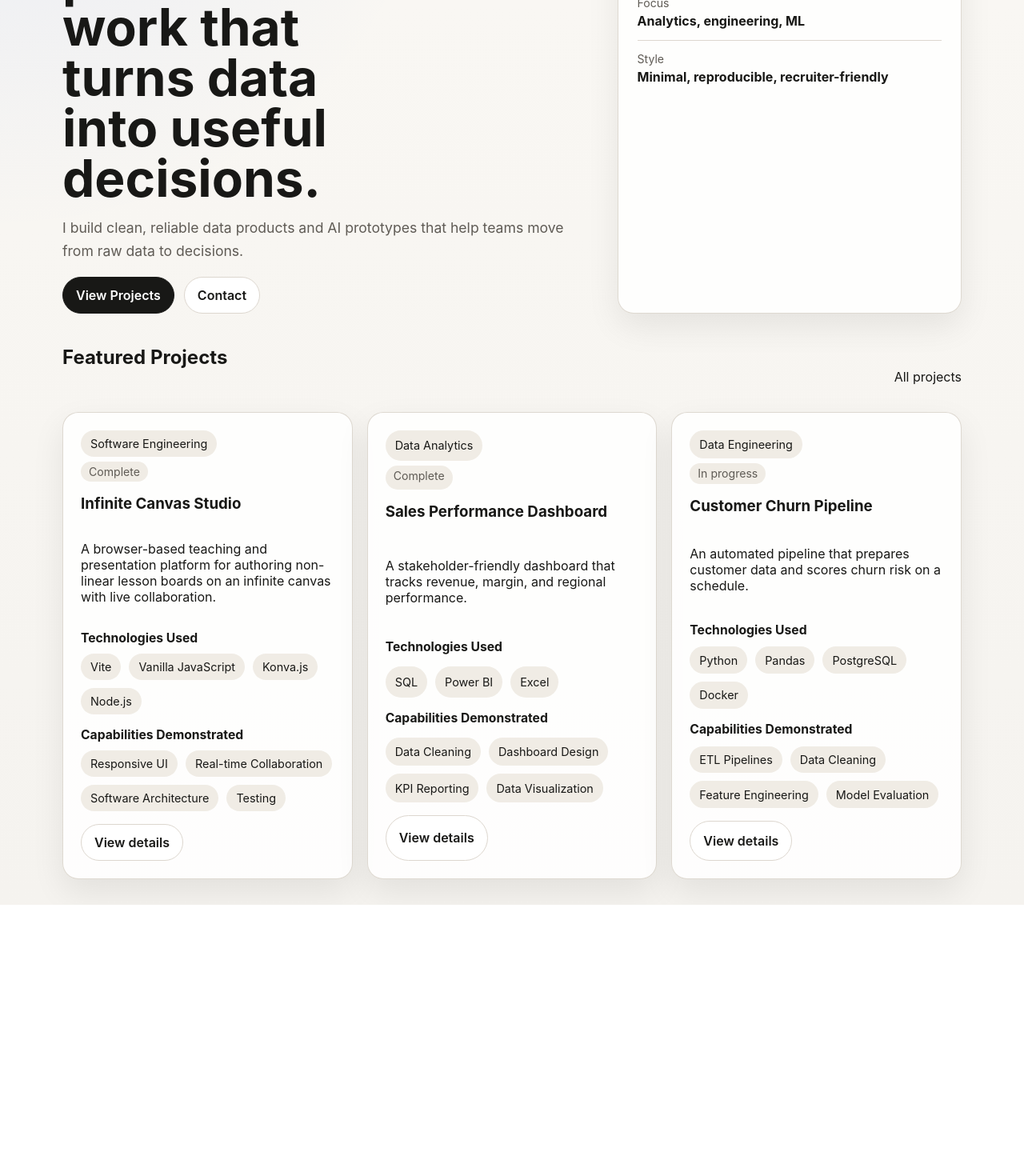
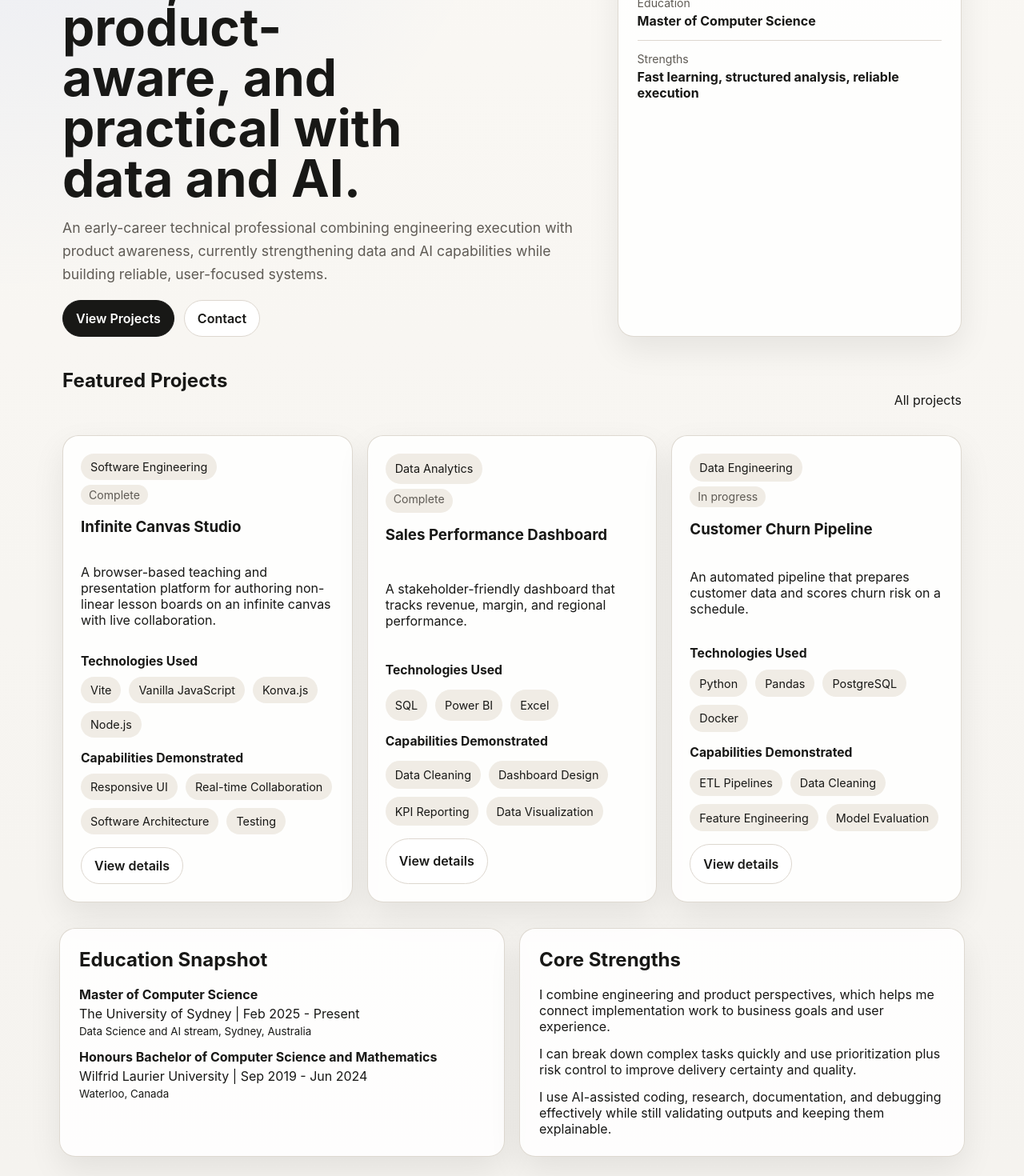
Before and after one commit to arhawk/arhawk.github.io, a React (Vite) app: page / in a window 1280 px wide. Shown: the part 279-1749 px from the top of the page at 80% size. Before the commit the page ends 1410 px from the top, so only its background shows below. Built offline with nearby package versions, Linux system fonts and the light colour scheme.

Commit message:
added my resume flavour

```diff
--- a/src/App.jsx
+++ b/src/App.jsx
@@ -54,8 +54,8 @@ function HomePage() {
     <>
       <section className="hero">
         <div>
-          <p className="eyebrow">Data / AI Graduate Portfolio</p>
-          <h1>Clean, practical work that turns data into useful decisions.</h1>
+          <p className="eyebrow">English Resume Portfolio</p>
+          <h1>Engineering-first, product-aware, and practical with data and AI.</h1>
           <p className="lead">{portfolio.summary}</p>
           <div className="actions">
             <Link className="button primary" to="/projects">
@@ -74,12 +74,12 @@ function HomePage() {
               <strong>{portfolio.location}</strong>
             </li>
             <li>
-              <span>Focus</span>
-              <strong>Analytics, engineering, ML</strong>
+              <span>Education</span>
+              <strong>{portfolio.education[0].title}</strong>
             </li>
             <li>
-              <span>Style</span>
-              <strong>Minimal, reproducible, recruiter-friendly</strong>
+              <span>Strengths</span>
+              <strong>Fast learning, structured analysis, reliable execution</strong>
             </li>
           </ul>
         </aside>
@@ -96,6 +96,31 @@ function HomePage() {
           ))}
         </div>
       </section>
+
+      <section className="two-col">
+        <div className="panel">
+          <h2>Education Snapshot</h2>
+          <ul className="list">
+            {portfolio.education.map((item) => (
+              <li key={`${item.org}-${item.period}`}>
+                <strong>{item.title}</strong>
+                <div>
+                  {item.org} | {item.period}
+                </div>
+                <small>{item.notes}</small>
+              </li>
+            ))}
+          </ul>
+        </div>
+        <div className="panel">
+          <h2>Core Strengths</h2>
+          <ul className="list">
+            {portfolio.uniqueStrengths.slice(0, 3).map((item) => (
+              <li key={item}>{item}</li>
+            ))}
+          </ul>
+        </div>
+      </section>
     </>
   );
 }
@@ -107,19 +132,19 @@ function AboutPage() {
       <p className="lead">{portfolio.about}</p>
       <div className="two-col">
         <div className="panel">
-          <h2>What I bring</h2>
+          <h2>Snapshot</h2>
           <ul className="list">
-            <li>Strong data fundamentals and clear metric thinking</li>
-            <li>Ability to move from analysis to a working prototype</li>
-            <li>Comfort with stakeholder-friendly communication</li>
+            <li>Based in Sydney and focused on data, AI, and software work.</li>
+            <li>I like building practical systems that are easy to understand and maintain.</li>
+            <li>I care about both implementation quality and the user experience around it.</li>
           </ul>
         </div>
         <div className="panel">
-          <h2>How I work</h2>
+          <h2>Current Focus</h2>
           <ul className="list">
-            <li>Start with the problem, not the tool</li>
-            <li>Keep pipelines and assumptions documented</li>
-            <li>Prefer simple, maintainable solutions that can ship</li>
+            <li>Strengthening data science, AI, and software engineering skills.</li>
+            <li>Building portfolio projects that show real technical execution.</li>
+            <li>Preparing for graduate roles and junior opportunities in applied tech.</li>
           </ul>
         </div>
       </div>
@@ -132,22 +157,23 @@ function ResumePage() {
     <section className="page">
       <h1>Resume</h1>
       <p className="lead">
-        Use this page as a polished online resume summary. You can replace the placeholder
-        content with your exact education and experience.
+        Education, skills, self-evaluation, unique strengths, and a concise professional summary.
       </p>
 
       <div className="timeline">
         <div className="panel">
-          <h2>Summary</h2>
-          <p>
-            Data / AI graduate focused on analytics, engineering fundamentals, and applied machine
-            learning. Comfortable with SQL, Python, dashboarding, and lightweight web delivery.
-          </p>
+          <h2>Professional Summary</h2>
+          <p>{portfolio.summary}</p>
+          <ul className="list">
+            {portfolio.summaryPoints.map((item) => (
+              <li key={item}>{item}</li>
+            ))}
+          </ul>
         </div>
         <div className="panel">
           <h2>Education</h2>
           {portfolio.education.map((item) => (
-            <article key={item.org} className="resume-item">
+            <article key={`${item.org}-${item.period}`} className="resume-item">
               <span>{item.period}</span>
               <h3>{item.title}</h3>
               <p>{item.org}</p>
@@ -156,15 +182,37 @@ function ResumePage() {
           ))}
         </div>
         <div className="panel">
-          <h2>Experience</h2>
-          {portfolio.experience.map((item) => (
-            <article key={item.org} className="resume-item">
-              <span>{item.period}</span>
-              <h3>{item.title}</h3>
-              <p>{item.org}</p>
-              <small>{item.notes}</small>
-            </article>
-          ))}
+          <h2>Skills</h2>
+          <div className="skill-groups">
+            {portfolio.skills.map((group) => (
+              <section key={group.group} className="skill-group">
+                <h3>{group.group}</h3>
+                <div className="tags">
+                  {group.items.map((item) => (
+                    <span key={item} className="tag">
+                      {item}
+                    </span>
+                  ))}
+                </div>
+              </section>
+            ))}
+          </div>
+        </div>
+        <div className="panel">
+          <h2>Self-Evaluation</h2>
+          <ul className="list">
+            {portfolio.selfEvaluation.map((item) => (
+              <li key={item}>{item}</li>
+            ))}
+          </ul>
+        </div>
+        <div className="panel">
+          <h2>Unique Strengths</h2>
+          <ul className="list">
+            {portfolio.uniqueStrengths.map((item) => (
+              <li key={item}>{item}</li>
+            ))}
+          </ul>
         </div>
       </div>
     </section>
@@ -288,11 +336,24 @@ function ProjectDetailPage() {
 function SkillsPage() {
   return (
     <section className="page">
-      <h1>Capabilities &amp; Technologies</h1>
-      <p className="lead">A quick scan of the capabilities, tools, and platforms shown across the portfolio.</p>
+      <h1>Skills &amp; Tools</h1>
+      <p className="lead">
+        Resume skills first, with project evidence underneath for a broader portfolio view.
+      </p>
       <div className="skill-grid">
-        <SkillSection title="Capabilities" groups={capabilities} />
-        <SkillSection title="Technologies & Tools" groups={technologies} />
+        <SkillSection title="Resume Skills" groups={portfolio.skills} />
+        <SkillSection title="Project Capabilities" groups={capabilities} />
+      </div>
+      <div className="two-col">
+        <SkillSection title="Technologies &amp; Tools" groups={technologies} />
+        <div className="panel">
+          <h2>Profile Notes</h2>
+          <ul className="list">
+            {portfolio.summaryPoints.map((item) => (
+              <li key={item}>{item}</li>
+            ))}
+          </ul>
+        </div>
       </div>
     </section>
   );
@@ -303,7 +364,7 @@ function ContactPage() {
     <section className="page">
       <h1>Contact</h1>
       <p className="lead">
-        Best for graduate roles, internships, analytics work, and AI/data engineering projects.
+        Best for graduate roles, internships, and opportunities in AI, data science, software, or cybersecurity.
       </p>
       <div className="two-col">
         <div className="panel">
@@ -321,9 +382,10 @@ function ContactPage() {
           </ul>
         </div>
         <div className="panel">
-          <h2>Opportunities I’m Open To</h2>
+          <h2>Open To</h2>
           <ul className="list">
-            <li>I’m open to graduate roles, internships, and junior software/data/AI opportunities. Feel free to contact me about role opportunities, project collaborations, or technical discussions.</li>
+            <li>Graduate roles, internships, and junior software, data, or AI opportunities.</li>
+            <li>Project collaborations, technical discussions, and role referrals.</li>
           </ul>
         </div>
       </div>
--- a/src/data/projects.js
+++ b/src/data/projects.js
@@ -6,24 +6,69 @@ export const portfolio = {
   github: 'https://github.com/arhawk',
   linkedin: 'https://www.linkedin.com/in/zehao-liu-4428a7273/',
   summary:
-    'I build clean, reliable data products and AI prototypes that help teams move from raw data to decisions.',
+    'An early-career technical professional combining engineering execution with product awareness, currently strengthening data and AI capabilities while building reliable, user-focused systems.',
   about:
-    'I am a data and AI graduate focused on analytics, engineering fundamentals, and practical machine learning. I like projects that combine clear problem framing, tidy data pipelines, and simple interfaces people can actually use.',
+    'I learn new tools quickly, turn them into repeatable workflows, and pay attention to usability, delivery pace, and long-term maintainability.',
   education: [
     {
-      period: '2021 - 2025',
-      org: 'Bachelor / Graduate Study',
-      title: 'Data, Analytics, or AI major',
-      notes: 'Tailor this section to your actual degree, institution, and graduation date.'
+      period: 'Feb 2025 - Present',
+      org: 'The University of Sydney',
+      title: 'Master of Computer Science',
+      notes: 'Data Science and AI stream, Sydney, Australia'
+    },
+    {
+      period: 'Sep 2019 - Jun 2024',
+      org: 'Wilfrid Laurier University',
+      title: 'Honours Bachelor of Computer Science and Mathematics',
+      notes: 'Waterloo, Canada'
     }
   ],
-  experience: [
+  skills: [
     {
-      period: 'Internship / Project Work',
-      org: 'Team or Organisation Name',
-      title: 'Data / AI Projects',
-      notes: 'Add your internships, capstones, or relevant part-time work here.'
+      group: 'Languages & Scripting',
+      items: ['C', 'Java', 'Python', 'PHP', 'JavaScript', 'Shell', 'SQL', 'R', 'MATLAB']
+    },
+    {
+      group: 'Data & AI',
+      items: [
+        'Data Pipelines',
+        'Web Scraping',
+        'Pandas',
+        'Matplotlib',
+        'ggplot2',
+        'Scikit-learn',
+        'Keras',
+        'PyTorch',
+        'caret'
+      ]
+    },
+    {
+      group: 'Platforms & Tools',
+      items: ['Linux', 'Git', 'MySQL', 'MongoDB', 'Apache', 'Anaconda']
+    },
+    {
+      group: 'Supporting UI & Hardware',
+      items: ['jQuery', 'Bootstrap', 'Arduino']
     }
+  ],
+  selfEvaluation: [
+    'Strong technical learning ability with a track record of quickly picking up new tools and turning them into reusable workflows.',
+    'Product-minded approach that values not only implementation, but also usability, delivery pace, and maintainability.',
+    'Able to structure complex problems around goals, constraints, priorities, and risk, then turn that plan into execution.',
+    'Habitual in execution and review: I use data and feedback to keep improving implementation details and collaboration habits.',
+    'Ongoing growth area: improving cross-cultural communication and influence so I can build consensus more effectively in multi-role teams.'
+  ],
+  uniqueStrengths: [
+    'I combine engineering and product perspectives, which helps me connect implementation work to business goals and user experience.',
+    'I can break down complex tasks quickly and use prioritization plus risk control to improve delivery certainty and quality.',
+    'I use AI-assisted coding, research, documentation, and debugging effectively while still validating outputs and keeping them explainable.',
+    'I have cross-functional collaboration experience and can support Jira management, documentation, reporting, and client communication.',
+    'I stay steady under fast-paced or high-pressure conditions, balancing detail quality with response speed to keep key work on track.'
+  ],
+  summaryPoints: [
+    'Positioned as an early-career technical professional with both engineering execution and product awareness.',
+    'Continuously strengthening data and AI capability while expanding cross-team collaboration skills.',
+    'Target roles include AI applications, data science, software development, and cybersecurity, with a focus on creating measurable value in real business contexts.'
   ]
 };
 
--- a/src/styles.css
+++ b/src/styles.css
@@ -205,6 +205,11 @@ button {
   margin: 0;
   display: grid;
   gap: 14px;
+}
+
+.list li {
+  display: grid;
+  gap: 4px;
 }
 
 .facts li {
```
